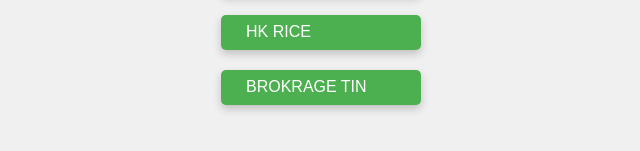
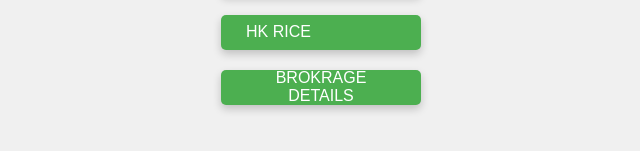
Before and after one commit to hunkaammy/HARIKESRI, a website: page index.html in a window 1280 px wide. Shown: the part 509-660 px from the top of the page, without its empty margins (319-959 px from the left). Drawn offline with Linux system fonts and the light colour scheme.

Commit message:
Update index.html

```diff
--- a/index.html
+++ b/index.html
@@ -84,7 +84,7 @@
 
   <button class="button" id="brokrage">
 
-            BROKRAGE TIN
+            BROKRAGE DETAILS
         </button>
 
 
```
